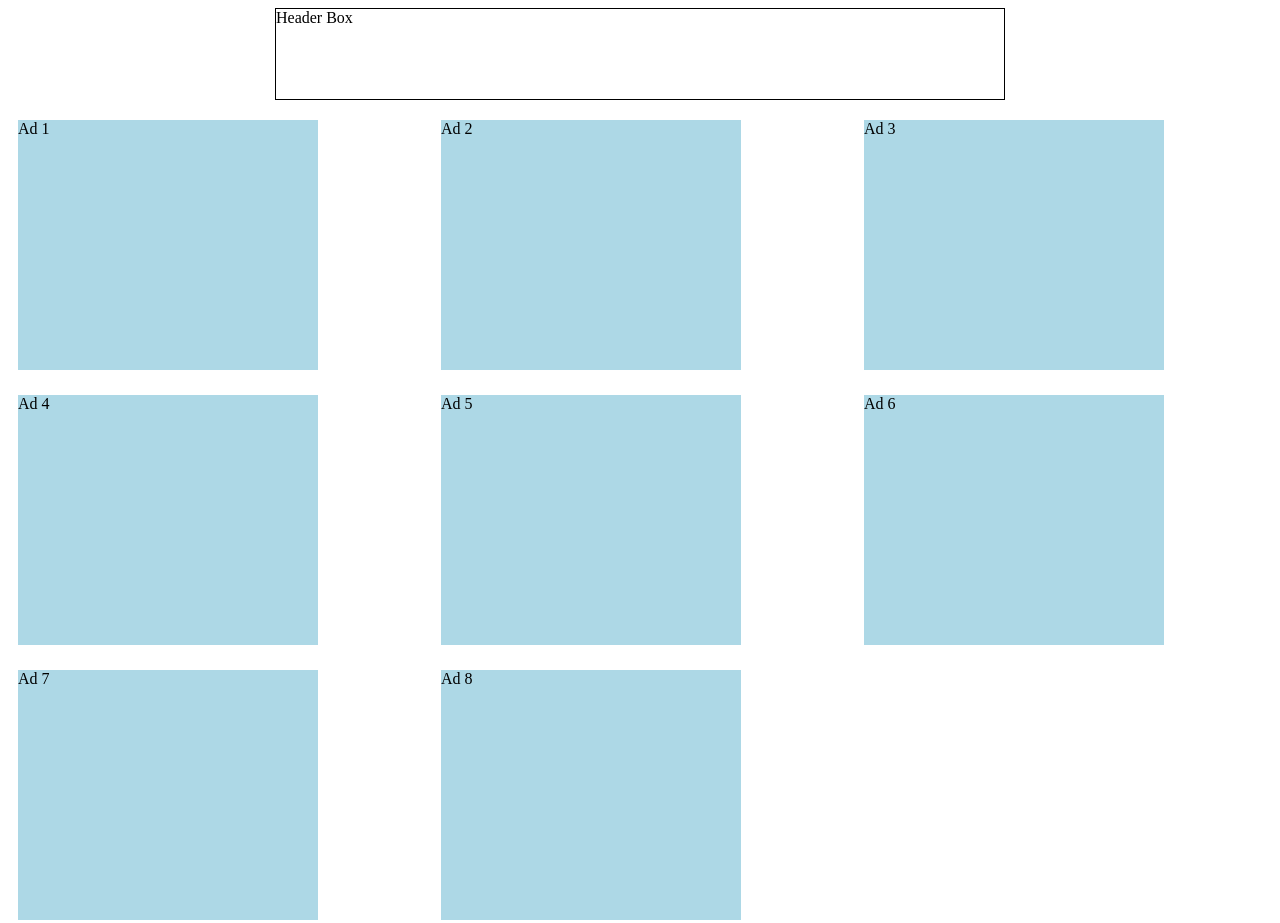
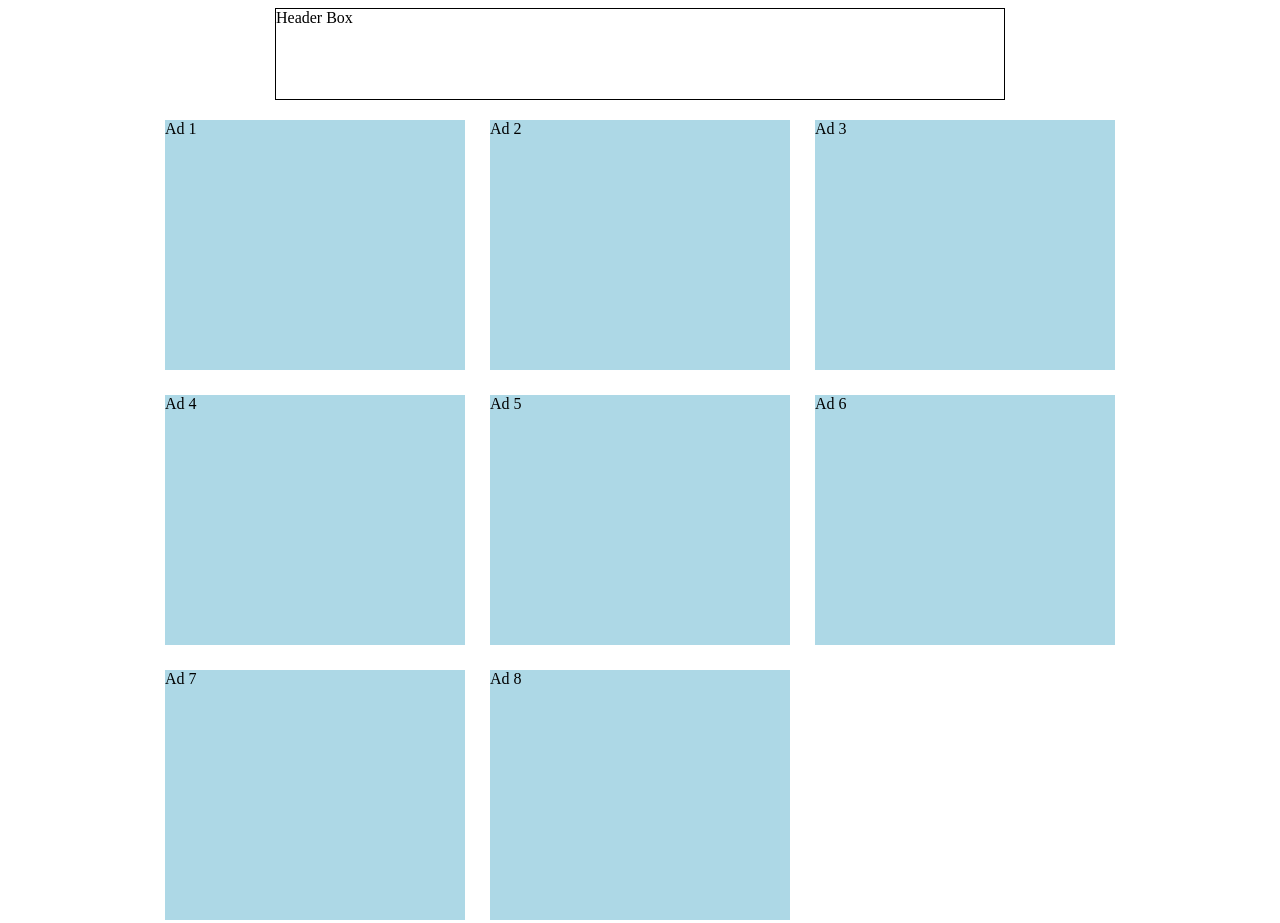
Before and after one commit to rxgb/9in1, a plain HTML site: page index.html in a window 1280 px wide. Shown: the top 923 px of the page. Drawn offline with Linux system fonts and the light colour scheme.

Commit message:
Update index.html

```diff
--- a/index.html
+++ b/index.html
@@ -7,7 +7,7 @@
 <style>
     .container {
         display: grid;
-        grid-template-columns: repeat(3, 1fr);
+        grid-template-columns: repeat(3, 0fr);
         gap: 5px;
         justify-content: center;
     }
```
